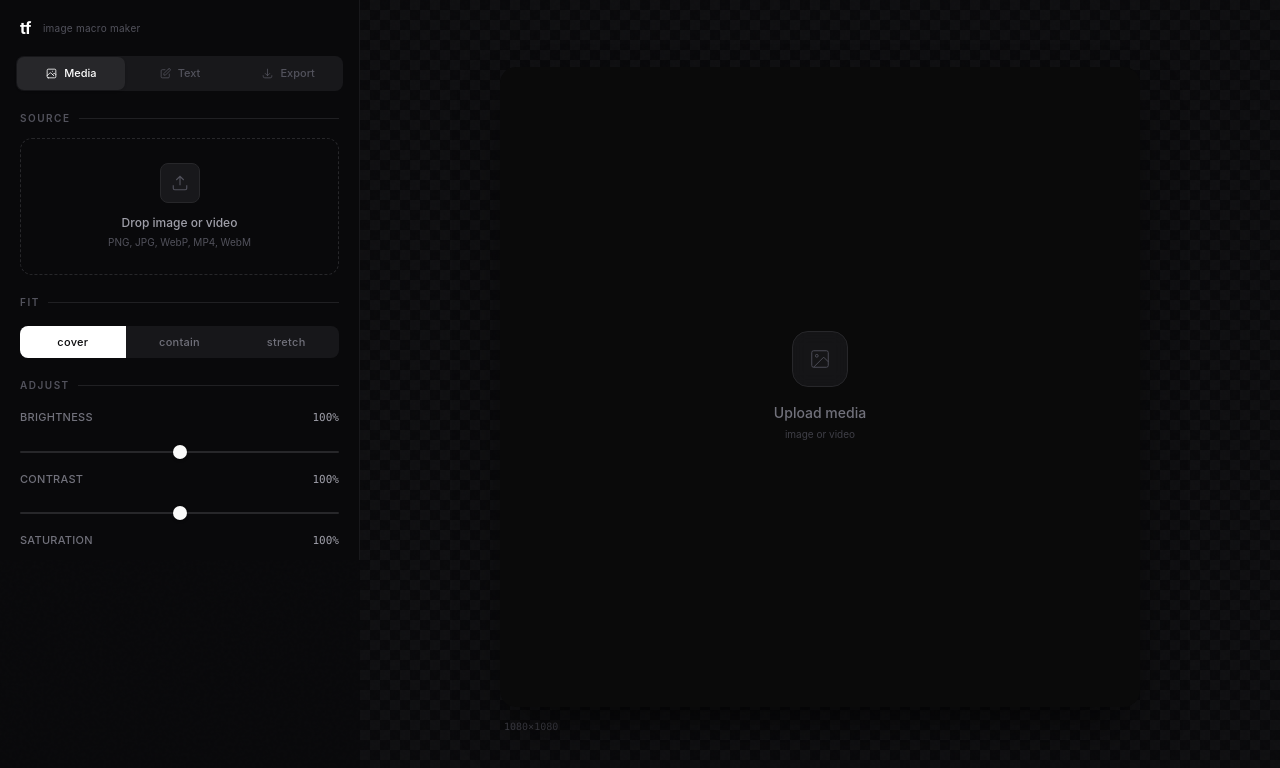
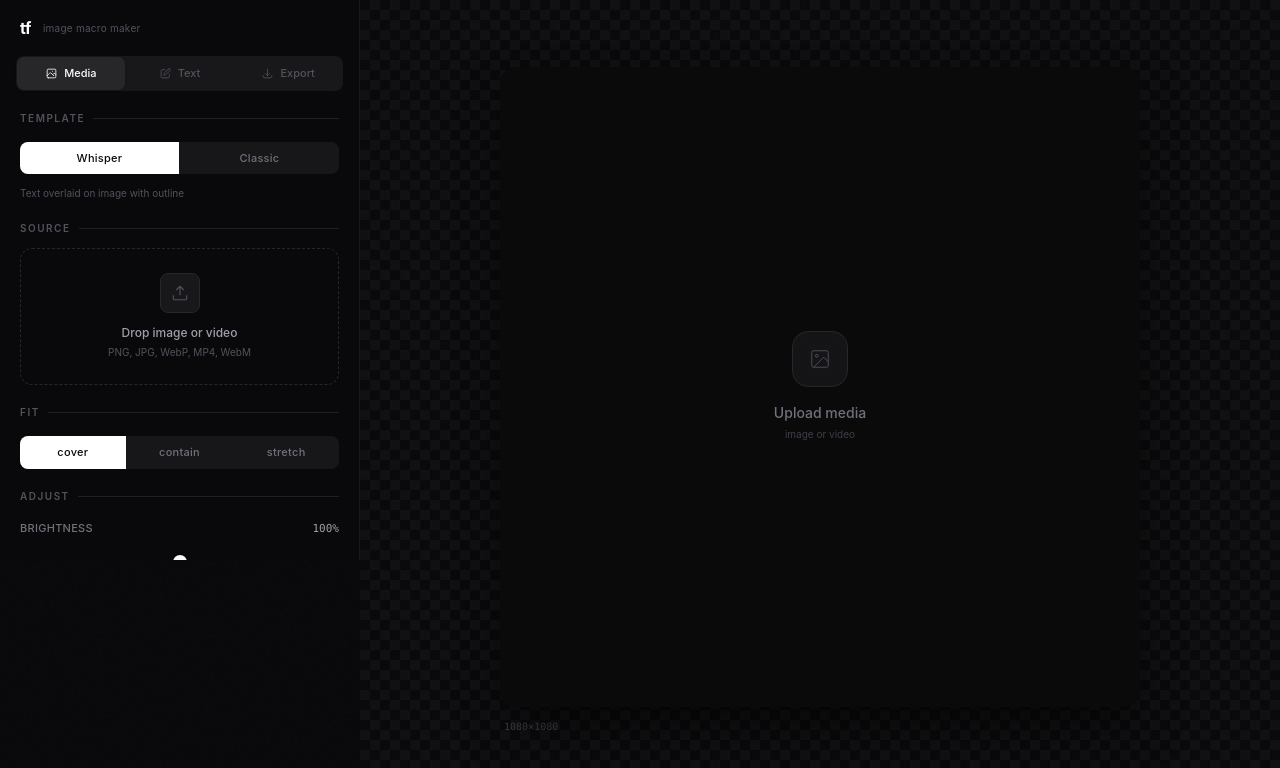
Before and after one commit to nullprobability/fr-web, a React (Vite) app: page / in a window 1280 px wide. Shown: the top 768 px of the page. Built offline with nearby package versions, Linux system fonts and the light colour scheme; a web font is replaced by a local one.

Commit message:
Enhance WhisperTool with template selection; add classic and whisper modes with customizable bar height and color

```diff
--- a/index.html
+++ b/index.html
@@ -3,7 +3,12 @@
   <head>
     <meta charset="UTF-8" />
     <link rel="icon" type="image/svg+xml" href="/favicon.svg" />
-    <meta name="viewport" content="width=device-width, initial-scale=1.0" />
+    <meta name="viewport" content="width=device-width, initial-scale=1.0, viewport-fit=cover" />
+    <meta name="color-scheme" content="dark" />
+    <meta name="theme-color" content="#09090b" media="(prefers-color-scheme: light)" />
+    <meta name="theme-color" content="#09090b" media="(prefers-color-scheme: dark)" />
+    <meta name="apple-mobile-web-app-capable" content="yes" />
+    <meta name="apple-mobile-web-app-status-bar-style" content="black-translucent" />
     <title>tf</title>
   </head>
   <body>
--- a/src/components/WhisperTool.tsx
+++ b/src/components/WhisperTool.tsx
@@ -8,6 +8,7 @@ type ExportSize = 1080 | 1440 | 2048;
 type FitMode = 'cover' | 'contain' | 'stretch';
 type TextAlign = 'left' | 'center' | 'right';
 type CaseMode = 'keep' | 'uppercase' | 'lowercase';
+type TemplateMode = 'whisper' | 'classic';
 type PositionPreset =
   | 'top' | 'middle' | 'bottom' | 'center'
   | 'top-left' | 'top-right' | 'bottom-left' | 'bottom-right';
@@ -37,6 +38,7 @@ const EXPORT_SIZES: ExportSize[] = [1080, 1440, 2048];
 const FIT_MODES: FitMode[] = ['cover', 'contain', 'stretch'];
 const CASE_MODES: CaseMode[] = ['keep', 'uppercase', 'lowercase'];
 const TEXT_ALIGNS: TextAlign[] = ['left', 'center', 'right'];
+const TEMPLATE_MODES: TemplateMode[] = ['whisper', 'classic'];
 
 const DEFAULT_FONT = 'Upright';
 const PANE_MIN_VH = 25;
@@ -152,6 +154,9 @@ export default function WhisperTool() {
   const [grayscale, setGrayscale] = useState(0);
   const [invert, setInvert] = useState(0);
   const [hueRotate, setHueRotate] = useState(0);
+  const [template, setTemplate] = useState<TemplateMode>('whisper');
+  const [classicBarHeight, setClassicBarHeight] = useState(35);
+  const [classicBarColor, setClassicBarColor] = useState('#ffffff');
   const [fontReady, setFontReady] = useState(false);
   const [isDragging, setIsDragging] = useState(false);
   const [isDraggingImage, setIsDraggingImage] = useState(false);
@@ -178,6 +183,30 @@ export default function WhisperTool() {
   const drawFrameRef = useRef<((ctx: CanvasRenderingContext2D, size: number) => void) | null>(null);
 
   const media = image || video;
+
+  /* ── Template presets ── */
+  const applyTemplate = useCallback((t: TemplateMode) => {
+    setTemplate(t);
+    if (t === 'classic') {
+      setTextColor('#000000');
+      setOutlineSize(0);
+      setFontFamily('Arial');
+      setFontWeight(700);
+      setFontSize(60);
+      setCaseMode('uppercase');
+      setTextAlign('center');
+      setDarken(0);
+    } else {
+      setTextColor('#ffffff');
+      setOutlineSize(12);
+      setFontFamily(DEFAULT_FONT);
+      setFontWeight(900);
+      setFontSize(80);
+      setCaseMode('uppercase');
+      setTextAlign('center');
+      setDarken(30);
+    }
+  }, []);
 
   /* ── Build CSS filter string ── */
   const buildFilter = useCallback(() => {
@@ -417,6 +446,41 @@ export default function WhisperTool() {
 
     const lineH = fontSize * lineHeight;
     const totalH = lines.length * lineH;
+
+    if (template === 'classic') {
+      // Classic template: white bar on top with dark text inside
+      const barH = (classicBarHeight / 100) * size;
+      const startY = barH / 2 - totalH / 2 + lineH / 2;
+
+      // Draw white bar
+      ctx.fillStyle = classicBarColor;
+      ctx.fillRect(0, 0, size, barH);
+
+      // Draw text inside bar
+      let minX: number = size;
+      let maxX: number = 0;
+      const textCenterX = textAlign === 'center' ? size / 2 : textAlign === 'right' ? size * 0.93 : size * 0.07;
+
+      for (let i = 0; i < lines.length; i++) {
+        const ly = startY + i * lineH;
+
+        ctx.font = `${fontWeight} ${fontSize}px ${getFontStack(fontFamily)}`;
+        ctx.fillStyle = textColor;
+        ctx.fillText(lines[i], textCenterX, ly);
+
+        const m = ctx.measureText(lines[i]);
+        let left: number;
+        if (textAlign === 'center') left = textCenterX - m.width / 2;
+        else if (textAlign === 'right') left = textCenterX - m.width;
+        else left = textCenterX;
+
+        minX = Math.min(minX, left);
+        maxX = Math.max(maxX, left + m.width);
+      }
+
+      bboxRef.current = { x: minX, y: startY, width: maxX - minX, height: totalH };
+    } else {
+      // Whisper template: text overlaid with outline
       const startY = textY - totalH / 2 + lineH / 2;
 
       let minX: number = size;
@@ -428,7 +492,7 @@ export default function WhisperTool() {
         ctx.font = `${fontWeight} ${fontSize}px ${getFontStack(fontFamily)}`;
         ctx.strokeStyle = outlineColor;
         ctx.lineWidth = outlineSize;
-      ctx.strokeText(lines[i], textX, ly);
+        if (outlineSize > 0) ctx.strokeText(lines[i], textX, ly);
         ctx.fillStyle = textColor;
         ctx.fillText(lines[i], textX, ly);
 
@@ -443,10 +507,12 @@ export default function WhisperTool() {
       }
 
       bboxRef.current = { x: minX, y: startY, width: maxX - minX, height: totalH };
+    }
   }, [
     image, video, caption, fontFamily, fontWeight, fontSize, lineHeight, outlineSize,
     textColor, outlineColor, textAlign, caseMode, textX, textY,
     exportSize, fitMode, darken, imageOffsetX, imageOffsetY, imageZoom, buildFilter,
+    template, classicBarHeight, classicBarColor,
   ]);
 
   /* ── Canvas renderer (preview, for non-video redraws) ── */
@@ -762,11 +828,37 @@ export default function WhisperTool() {
     setImageOffsetX(0);
     setImageOffsetY(0);
     setImageZoom(1);
+    setTemplate('whisper');
+    setClassicBarHeight(35);
+    setClassicBarColor('#ffffff');
   }, [video]);
 
   /* ── Tab content renderers ── */
   const renderImagePanel = () => (
     <div className="space-y-5">
+      <Section title="Template">
+        <div className="flex gap-px rounded-lg overflow-hidden bg-zinc-800/50">
+          {TEMPLATE_MODES.map((t) => (
+            <button
+              key={t}
+              onClick={() => applyTemplate(t)}
+              className={`flex-1 py-2 text-[11px] font-medium tracking-wide transition-all duration-150 capitalize ${
+                template === t
+                  ? 'bg-white text-zinc-950'
+                  : 'text-zinc-500 hover:text-zinc-300 hover:bg-zinc-800'
+              }`}
+            >
+              {t}
+            </button>
+          ))}
+        </div>
+        <p className="text-[10px] text-zinc-600">
+          {template === 'whisper'
+            ? 'Text overlaid on image with outline'
+            : 'White bar on top with dark text'}
+        </p>
+      </Section>
+
       <Section title="Source" compact>
         <label className="block cursor-pointer group">
           <input
@@ -885,6 +977,19 @@ export default function WhisperTool() {
         <Slider label="Invert" value={invert} display={`${invert}%`} min={0} max={100} onChange={setInvert} />
         <Slider label="Hue" value={hueRotate} display={`${hueRotate}\u00B0`} min={0} max={360} onChange={setHueRotate} />
       </Section>
+
+      {template === 'classic' && (
+        <Section title="Classic Bar">
+          <Slider label="Bar Height" value={classicBarHeight} display={`${classicBarHeight}%`} min={10} max={60} onChange={setClassicBarHeight} />
+          <div className="space-y-1.5">
+            <span className="text-[10px] text-zinc-600 font-medium uppercase tracking-wider">Bar Color</span>
+            <div className="relative">
+              <input type="color" value={classicBarColor} onChange={(e) => setClassicBarColor(e.target.value)} className="color-input" />
+              <div className="absolute inset-0 rounded-lg border border-zinc-800 pointer-events-none" />
+            </div>
+          </div>
+        </Section>
+      )}
     </div>
   );
 
@@ -944,6 +1049,7 @@ export default function WhisperTool() {
         <ButtonGroup<TextAlign> options={TEXT_ALIGNS} selected={textAlign} onChange={setTextAlign} labels={ALIGN_LABELS} />
       </Section>
 
+      {template === 'whisper' && (
         <Section title="Position">
           <div className="grid grid-cols-4 gap-px rounded-lg overflow-hidden bg-zinc-800/50">
             {PRESETS.map((preset) => (
@@ -959,6 +1065,7 @@ export default function WhisperTool() {
           <Slider label="X" value={textX} display={String(textX)} min={0} max={exportSize} onChange={setTextX} />
           <Slider label="Y" value={textY} display={String(textY)} min={0} max={exportSize} onChange={setTextY} />
         </Section>
+      )}
     </div>
   );
 
```
Lines whose indentation alone changed are shown as unchanged.
